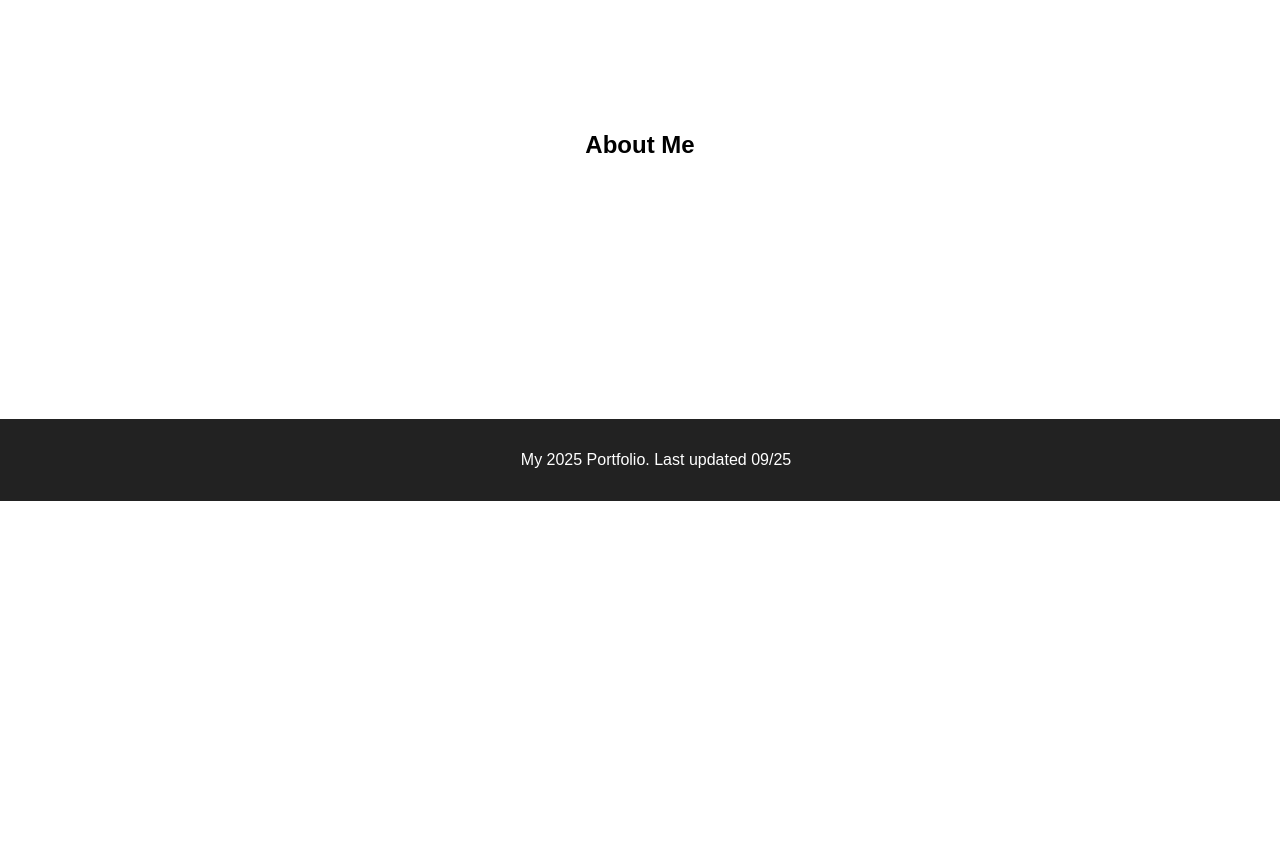
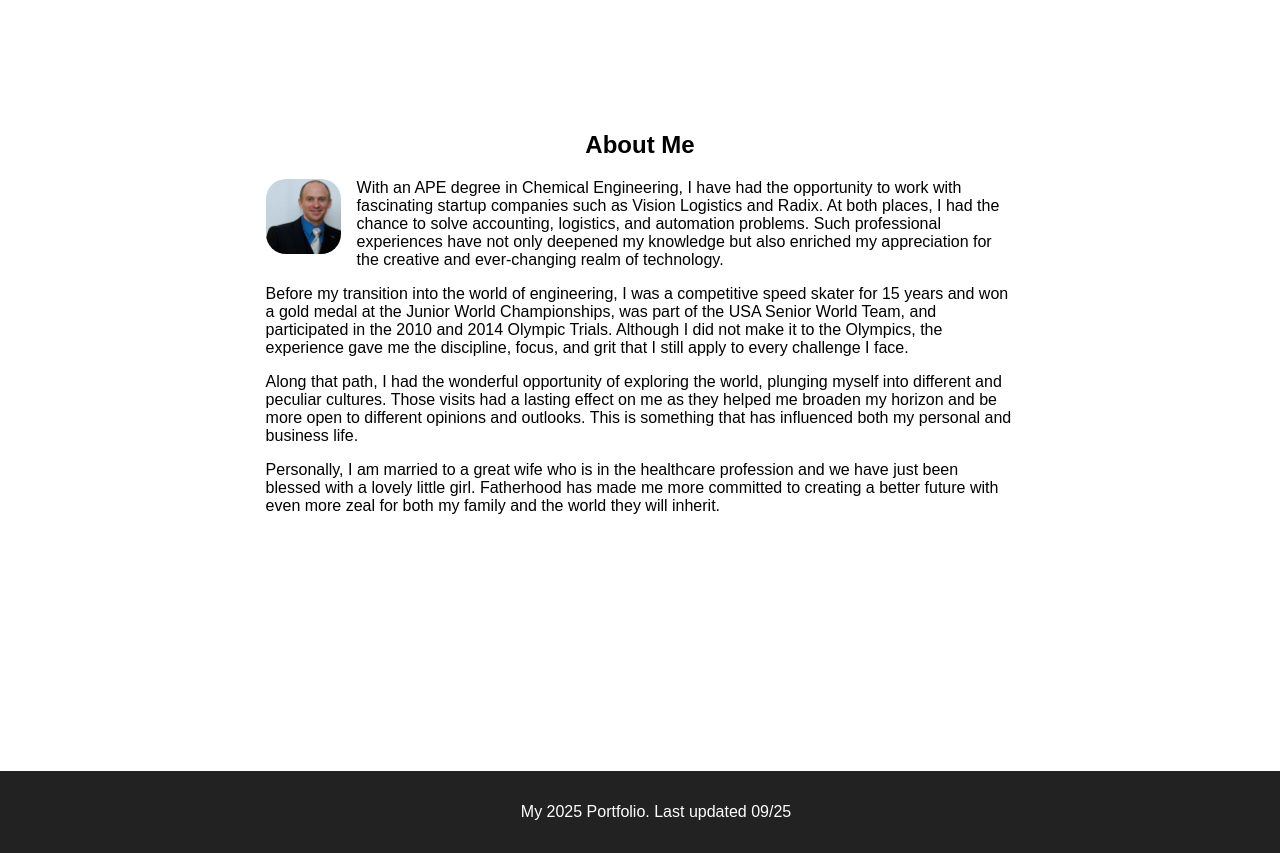
Before and after one commit to rtlawrence20/rtl-personal-website, a plain HTML site: page index.html in a window 1280 px wide. Shown: the part 81-934 px from the top of the page. Before the commit the page ends 800 px from the top, so only its background shows below. Drawn offline with Linux system fonts and the light colour scheme.

Commit message:
added about me bioand updated style.css for this section, linked profilePic.jpg

```diff
--- a/index.html
+++ b/index.html
@@ -32,7 +32,27 @@
             <section id ="about-me">
                 <h1>About Me</h1>
                 <p class="about-me-text">
+                    <img class="float-left" src="profilePic.jpg" alt="profile picture">
+                    With an APE degree in Chemical Engineering, I have had the opportunity to work with fascinating startup companies such as Vision Logistics and Radix.
+                    At both places, I had the chance to solve accounting, logistics, and automation problems. Such professional experiences have not only deepened my knowledge
+                    but also enriched my appreciation for the creative and ever-changing realm of technology.
+                </p>
+                <p class="about-me-text">
+                    Before my transition into the world of engineering, I was a competitive speed skater for 15 years and won a gold medal at the Junior World Championships,
+                    was part of the USA Senior World Team, and participated in the 2010 and 2014 Olympic Trials. Although I did not make it to the Olympics,
+                    the experience gave me the discipline, focus, and grit that I still apply to every challenge I face.
+                </p>
+                <p class="about-me-text">
+                    Along that path, I had the wonderful opportunity of exploring the world, plunging myself into different and peculiar cultures.
+                    Those visits had a lasting effect on me as they helped me broaden my horizon and be more open to different opinions and outlooks.
+                    This is something that has influenced both my personal and business life.
+                </p>
+                <p class="about-me-text">
+                    Personally, I am married to a great wife who is in the healthcare profession and we have just been blessed with a lovely little girl.
+                    Fatherhood has made me more committed to creating a better future with even more zeal for both my family and the world they will inherit.
+                </p>
             </section>
+            <div style="clear: both;"></div> <!-- Clear img float -->
 
             <!-- Languages -->
             <section class="languages-section">
--- a/style.css
+++ b/style.css
@@ -38,6 +38,24 @@ body {
     text-align: center;
 }
 
+/* === Floated Images === */
+.float-left {
+    float: left; /* Float element to the left */
+    width: 75px; /* Fixed width */
+    height: 75px; /* Fixed height */
+    object-fit: cover; /* Ensure image covers box without distortion */
+    margin-right: 1rem; /* Space to the right of the image */
+    margin-bottom: 0.5rem; /* Space below image */
+    border-radius: 20px; /* Round image corners */
+}
+
+/* === About Me Section Text Styles === */
+.about-me-text {
+    width: 60%; /* Constrain text width */
+    text-align: left; /* Align text to the left */
+    justify-self: center; /* Center inside grid if parent is grid */
+}
+
 /* === Footer === */
 footer {
     background-color: #222;
```
Lines whose indentation alone changed are shown as unchanged.
